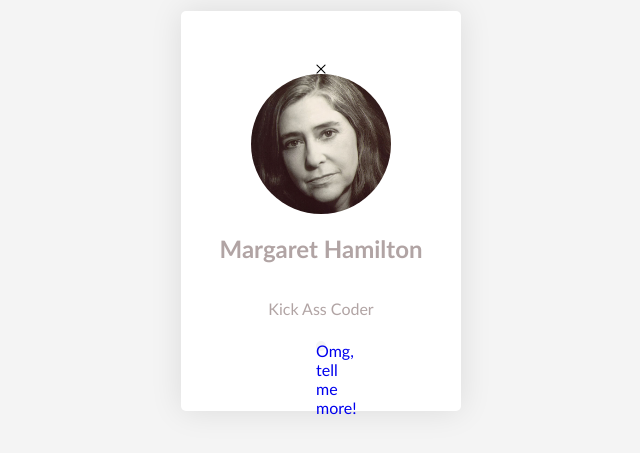
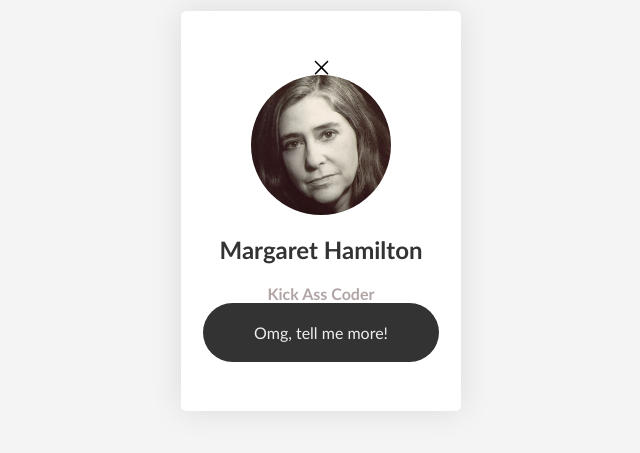
Before and after one commit to SaraVahidinovin/lecture-27maj, a plain HTML site: page profile card/index.html in a window 1280 px wide. Shown: the part 197-650 px from the top of the page, without its empty margins (319-959 px from the left). Drawn offline with Linux system fonts and the light colour scheme.

Commit message:
edit styles

```diff
--- a/profile card/style.css
+++ b/profile card/style.css
@@ -23,20 +23,32 @@ body {
 }
 .container .closeicon{
     color: #f4f4f4;
-    width: 10px;
+    width: 15px;
 
 }
 .container .profilephoto{
     width: 50%;
     border-radius: 50%;
 }
+h1{
+    color: rgba(0,0,0,.8);
+}
+
+p{
+    margin: 0;
+    font-weight: bold;
+}
 
 a {
-    width: 10px;
-    height: 10px;
-    background-color: #f4f4f4;
-    border-radius: 50%;
+    width: 70%;
+    background-color: rgba(0,0,0,.8);
+    color: #eee;
     text-decoration: none;
-    margin: 7px;
+    padding: 20px;
+    border-radius:40px;
+    text-align: center;
 
 }
+a:hover {
+    background-color: rgba(0,0,0,1);;
+}
```
